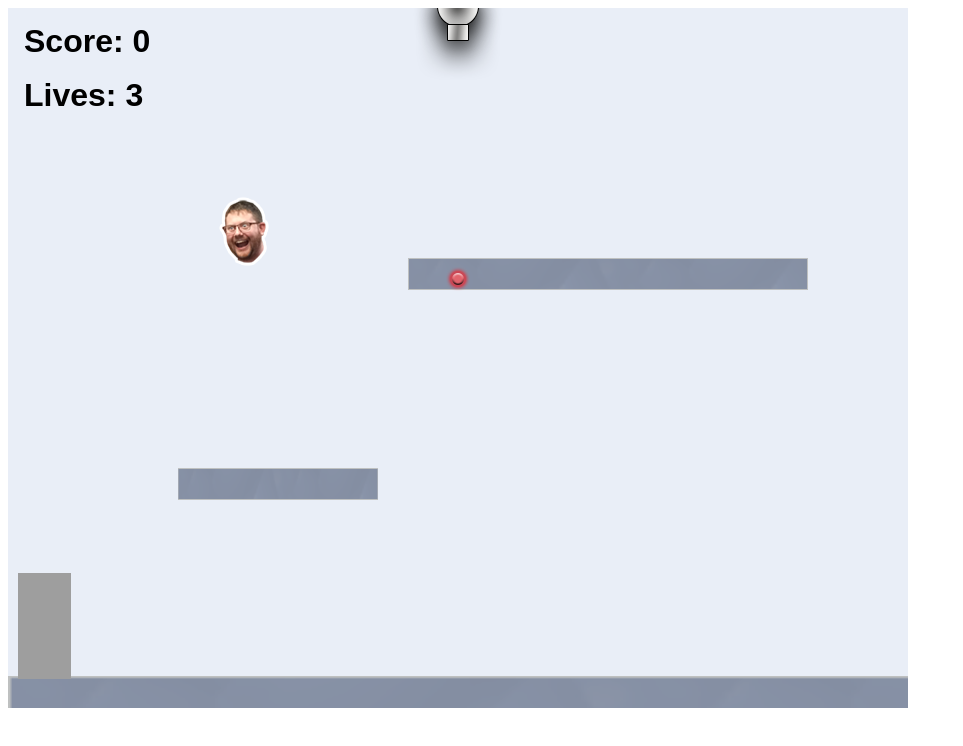
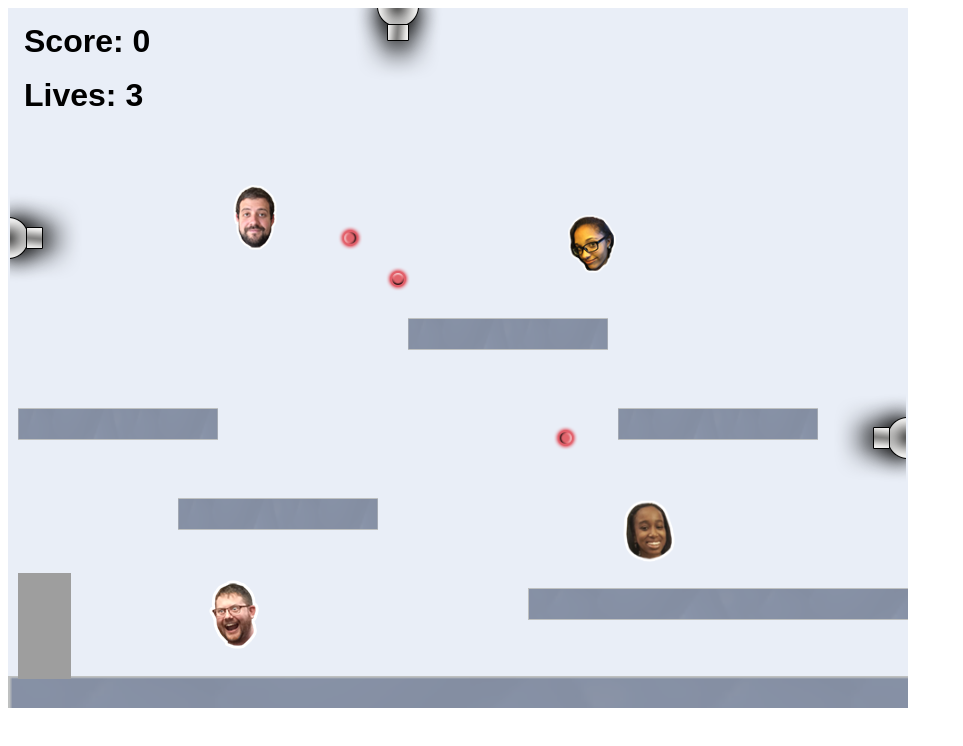
Before and after one commit to NGUYEN-EAHS-Student/NGUYEN-EAHS-Student.github.io, a website: page projects/platformer/index.html in a window 1280 px wide. Shown: the whole page, without its empty margins (0-963 px from the left). Drawn offline with Linux system fonts and the light colour scheme; animation ran at ten frames a second.

Commit message:
add cannons to game

```diff
--- a/projects/platformer/js/init/cannon.js
+++ b/projects/platformer/js/init/cannon.js
@@ -27,7 +27,9 @@
         // ALL YOUR CODE GOES BELOW HERE ///////////////////////////////////////
 
         // example:
-        createCannon("top", 450);
+        createCannon("top", 390);
+        createCannon("left", 230);
+        createCannon("right", 430);
 
 
         // ALL YOUR CODE GOES ABOVE HERE ///////////////////////////////////////
--- a/projects/platformer/js/init/collectable.js
+++ b/projects/platformer/js/init/collectable.js
@@ -37,7 +37,10 @@
         // ALL YOUR CODE GOES BELOW HERE ///////////////////////////////////////
 
         // example:
-        createCollectable(type.steve, 200, 170, 6, 0.7);
+        createCollectable(type.max, 220, 160, 6, 0.97);
+        createCollectable(type.steve, 190, 570, 0, 1.7);
+        createCollectable(type.grace, 610, 490, 1, 2.7);
+        createCollectable(type.kennedi, 560, 190, 6, 1.1);
 
 
 
--- a/projects/platformer/js/init/platform.js
+++ b/projects/platformer/js/init/platform.js
@@ -37,8 +37,11 @@
         createPlatform(0, game.world.height - 32, 3, 2);    // DO NOT DELETE
 
         // example:
-        createPlatform(400, 250);
-        createPlatform(170, 460, 0.5);
+        createPlatform(400, 310, 0.5);
+        createPlatform(170, 490, 0.5);
+        createPlatform(10, 400, 0.5);
+        createPlatform(610, 400, 0.5);
+        createPlatform(520, 580,);
 
         // ALL YOUR CODE GOES ABOVE HERE ///////////////////////////////////////
         ////////////////////////////////////////////////////////////////////////
```
Also changed, not shown: index copy.html (+1 -1 lines), portfolio.html (+3 -3 lines).
